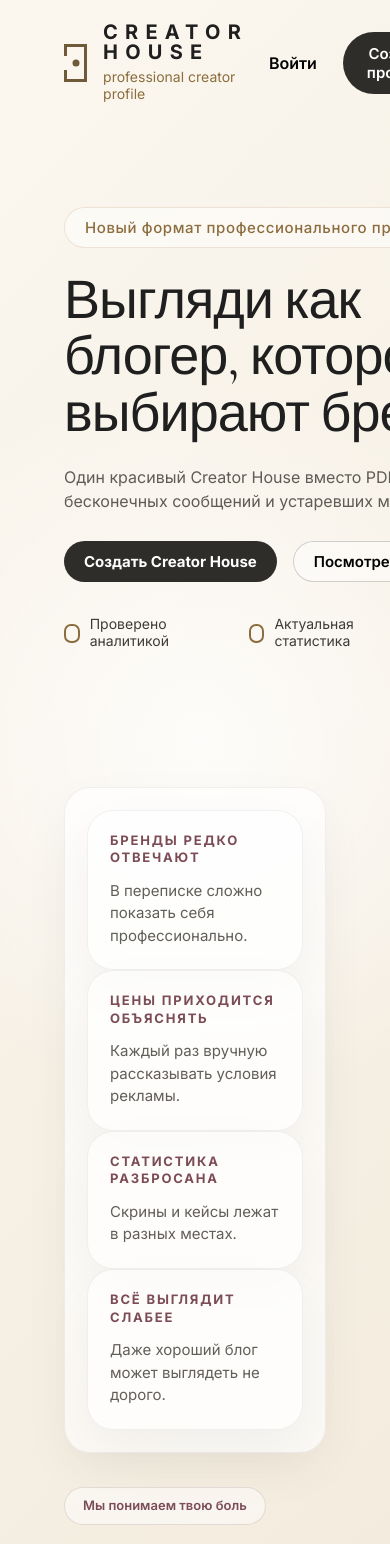
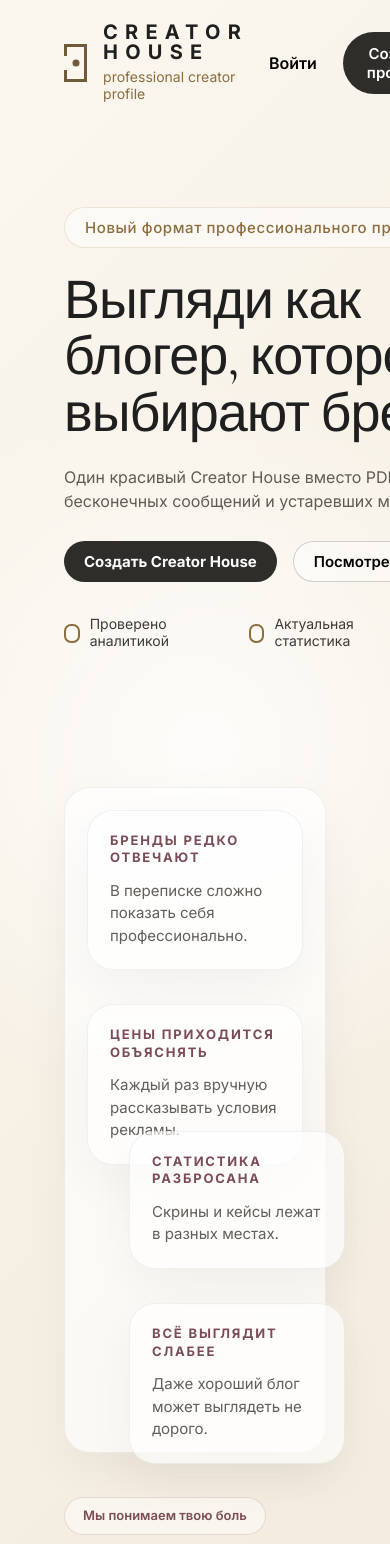
Before and after one commit to tsstish/creator-house, a Next.js app: page / in a window 390 px wide. Shown: the top 1544 px of the page. Built offline with nearby package versions, Linux system fonts and the light colour scheme.

Commit message:
Update globals.css

```diff
--- a/app/globals.css
+++ b/app/globals.css
@@ -224,3 +224,58 @@
     transform: none !important;
   }
 }
+
+/* Финальный вид блока "Знакомо" */
+
+.pain-cards,
+.cards-grid-safe {
+  display: grid !important;
+  grid-template-columns: 240px 240px !important;
+  gap: 18px !important;
+  justify-content: start !important;
+  align-items: start !important;
+  max-width: 540px !important;
+}
+
+.pain-card,
+.info-card {
+  width: 240px !important;
+  min-height: 132px !important;
+}
+
+.pain-card:nth-child(2),
+.info-card:nth-child(2) {
+  transform: translateY(34px) !important;
+}
+
+.pain-card:nth-child(3),
+.info-card:nth-child(3) {
+  transform: translateX(42px) !important;
+}
+
+.pain-card:nth-child(4),
+.info-card:nth-child(4) {
+  transform: translate(42px, 34px) !important;
+}
+
+@media (max-width: 1080px) {
+  .pain-layout,
+  .safe-two-column {
+    grid-template-columns: 1fr !important;
+    gap: 44px !important;
+  }
+}
+
+@media (max-width: 620px) {
+  .pain-cards,
+  .cards-grid-safe {
+    grid-template-columns: 1fr !important;
+    max-width: 100% !important;
+  }
+
+  .pain-card,
+  .info-card {
+    width: 100% !important;
+    transform: none !important;
+  }
+}
```
